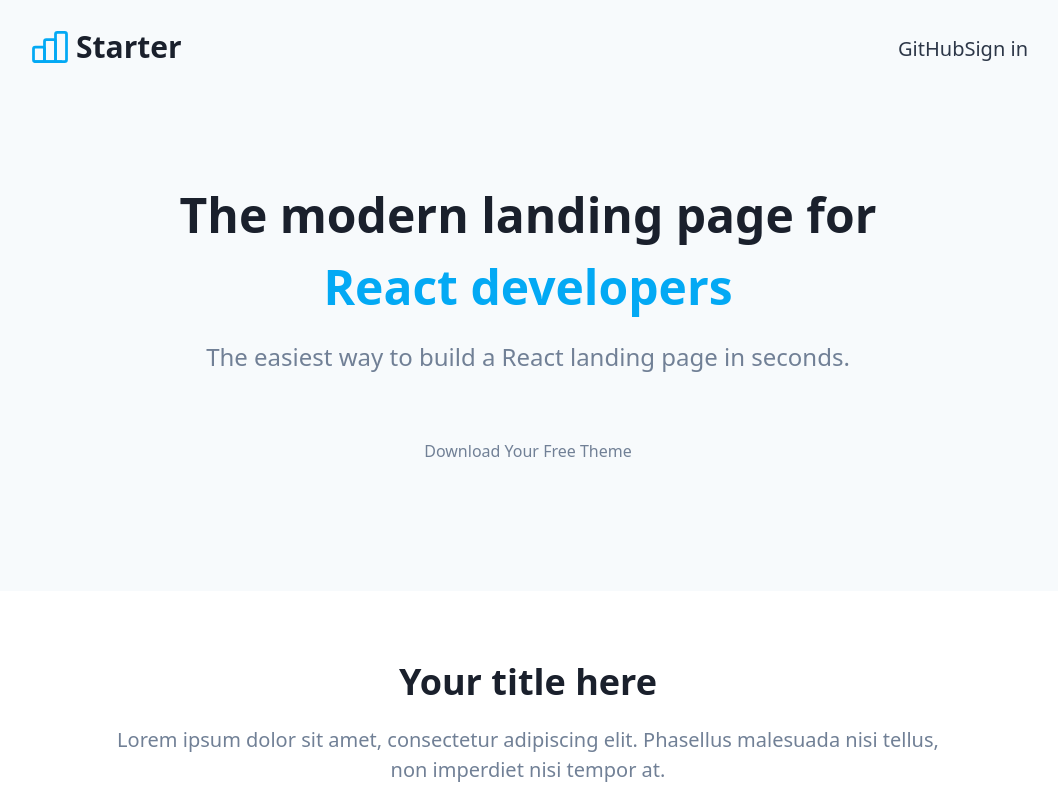
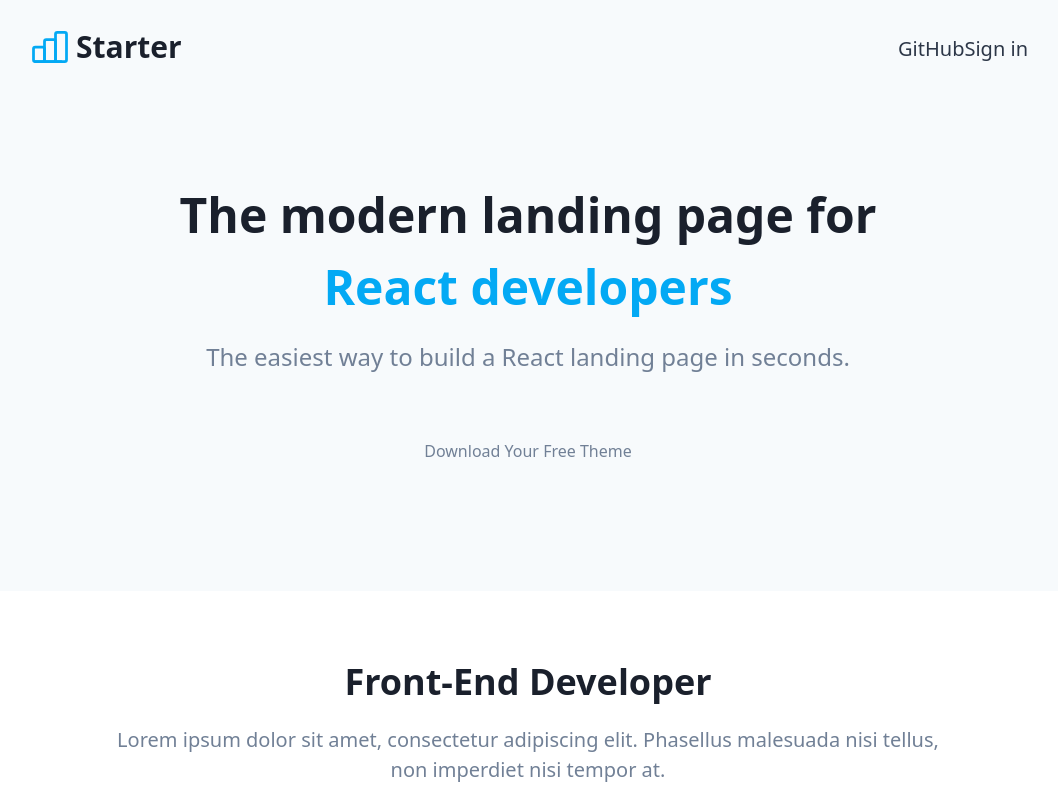
Before and after one commit to jibeo/nextjs-landingpage, a Next.js app: page / in a window 1280 px wide. Shown: the top 800 px of the page, without its empty margins (112-1170 px from the left). Built offline with nearby package versions, Linux system fonts and the light colour scheme.

Commit message:
first commit

```diff
--- a/src/templates/VerticalFeatures.tsx
+++ b/src/templates/VerticalFeatures.tsx
@@ -3,7 +3,7 @@ import { Section } from '../layout/Section';
 
 const VerticalFeatures = () => (
   <Section
-    title="Your title here"
+    title="Front-End Developer"
     description="Lorem ipsum dolor sit amet, consectetur adipiscing elit. Phasellus malesuada nisi tellus, non imperdiet nisi tempor at."
   >
     <VerticalFeatureRow
```
